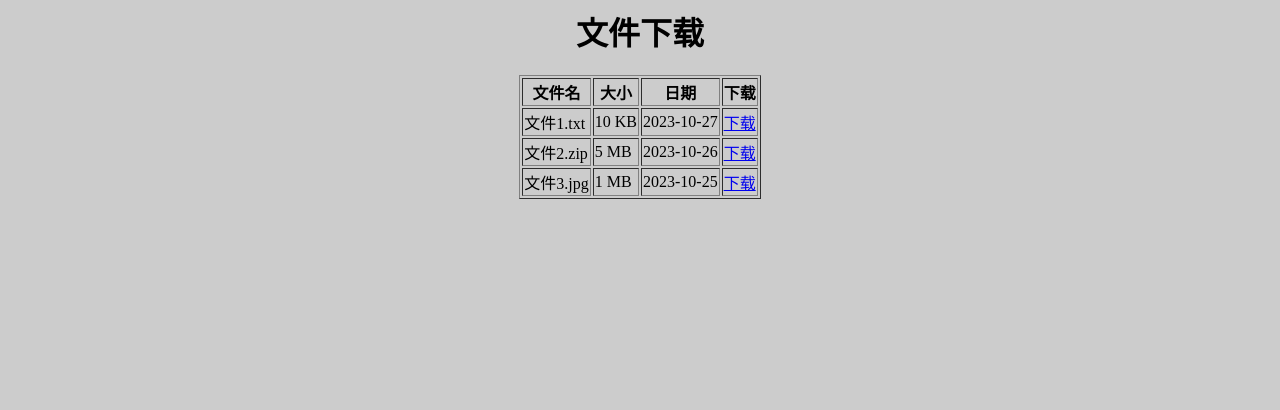
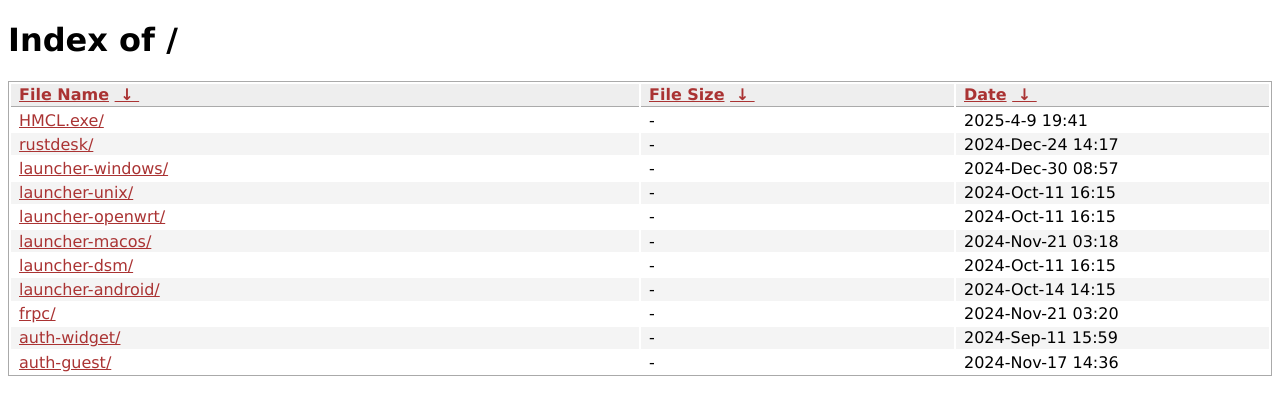
Before and after one commit to gedhspace/resources, a plain HTML site: page index.html in a window 1280 px wide. Drawn offline with Linux system fonts and the light colour scheme.

Commit message:
Update index.html

```diff
--- a/index.html
+++ b/index.html
@@ -1,36 +1,20 @@
-<html>
-<head>
-<title>复古文件下载</title>
-</head>
-<body bgcolor="#cccccc">
-<center>
-<h1>文件下载</h1>
-<table border="1">
-<tr>
-<th>文件名</th>
-<th>大小</th>
-<th>日期</th>
-<th>下载</th>
-</tr>
-<tr>
-<td>文件1.txt</td>
-<td>10 KB</td>
-<td>2023-10-27</td>
-<td><a href="文件1.txt">下载</a></td>
-</tr>
-<tr>
-<td>文件2.zip</td>
-<td>5 MB</td>
-<td>2023-10-26</td>
-<td><a href="文件2.zip">下载</a></td>
-</tr>
-<tr>
-<td>文件3.jpg</td>
-<td>1 MB</td>
-<td>2023-10-25</td>
-<td><a href="文件3.jpg">下载</a></td>
-</tr>
-</table>
-</center>
-</body>
-</html>
+<!DOCTYPE html><html><head><meta http-equiv="content-type" content="text/html; charset=utf-8"><meta name="viewport" content="width=device-width"><style type="text/css">body,html {background:#fff;font-family:"Bitstream Vera Sans","Lucida Grande","Lucida Sans Unicode",Lucidux,Verdana,Lucida,sans-serif;}table {table-layout: fixed;}tr:nth-child(even) {background:#f4f4f4;}th,td {padding:0.1em 0.5em;}th {text-align:left;font-weight:bold;background:#eee;border-bottom:1px solid #aaa;}#list {border:1px solid #aaa;width:100%;}a {color:#a33;}a:hover {color:#e33;}.link {white-space: nowrap;text-overflow: '>';overflow: hidden;}</style>
+
+<title>Index of /</title>
+</head><body><h1>Index of /</h1>
+<table id="list"><thead><tr><th colspan="2"><a href="?C=N&amp;O=A">File Name</a>&nbsp;<a href="?C=N&amp;O=D">&nbsp;&darr;&nbsp;</a></th><th><a href="?C=S&amp;O=A">File Size</a>&nbsp;<a href="?C=S&amp;O=D">&nbsp;&darr;&nbsp;</a></th><th><a href="?C=M&amp;O=A">Date</a>&nbsp;<a href="?C=M&amp;O=D">&nbsp;&darr;&nbsp;</a></th></tr></thead>
+<tbody>
+
+<tr><td colspan="2" class="link"><a href="HMCL.exe" title="service">HMCL.exe/</a></td><td class="size">-</td><td class="date">2025-4-9 19:41</td></tr>
+<tr><td colspan="2" class="link"><a href="rustdesk/" title="rustdesk">rustdesk/</a></td><td class="size">-</td><td class="date">2024-Dec-24 14:17</td></tr>
+<tr><td colspan="2" class="link"><a href="launcher-windows/" title="launcher-windows">launcher-windows/</a></td><td class="size">-</td><td class="date">2024-Dec-30 08:57</td></tr>
+<tr><td colspan="2" class="link"><a href="launcher-unix/" title="launcher-unix">launcher-unix/</a></td><td class="size">-</td><td class="date">2024-Oct-11 16:15</td></tr>
+<tr><td colspan="2" class="link"><a href="launcher-openwrt/" title="launcher-openwrt">launcher-openwrt/</a></td><td class="size">-</td><td class="date">2024-Oct-11 16:15</td></tr>
+<tr><td colspan="2" class="link"><a href="launcher-macos/" title="launcher-macos">launcher-macos/</a></td><td class="size">-</td><td class="date">2024-Nov-21 03:18</td></tr>
+<tr><td colspan="2" class="link"><a href="launcher-dsm/" title="launcher-dsm">launcher-dsm/</a></td><td class="size">-</td><td class="date">2024-Oct-11 16:15</td></tr>
+<tr><td colspan="2" class="link"><a href="launcher-android/" title="launcher-android">launcher-android/</a></td><td class="size">-</td><td class="date">2024-Oct-14 14:15</td></tr>
+<tr><td colspan="2" class="link"><a href="frpc/" title="frpc">frpc/</a></td><td class="size">-</td><td class="date">2024-Nov-21 03:20</td></tr>
+<tr><td colspan="2" class="link"><a href="auth-widget/" title="auth-widget">auth-widget/</a></td><td class="size">-</td><td class="date">2024-Sep-11 15:59</td></tr>
+<tr><td colspan="2" class="link"><a href="auth-guest/" title="auth-guest">auth-guest/</a></td><td class="size">-</td><td class="date">2024-Nov-17 14:36</td></tr>
+
+</tbody></table></body></html>
```
